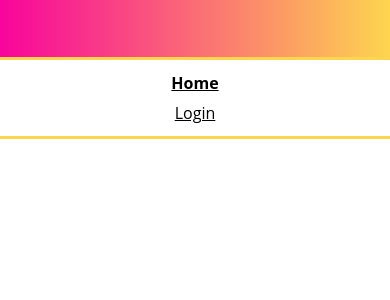
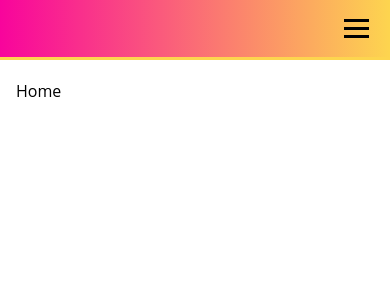
Before and after one commit to tatsurodev/react-styled-components, a React (Create React App) app in the folder styled-components-v5/: page / in a window 390 px wide. Shown: the top 300 px of the page. Built offline with nearby package versions, Linux system fonts and the light colour scheme; a web font is replaced by a local one.

Commit message:
mobileのhamburger menuをtoggle 15

```diff
--- a/styled-components-v5/src/components/common/Header.js
+++ b/styled-components-v5/src/components/common/Header.js
@@ -1,4 +1,4 @@
-import React from 'react'
+import React, { useState } from 'react'
 import styled from 'styled-components'
 import { Link as ReactRouterDomLink, useLocation } from 'react-router-dom'
 
@@ -15,7 +15,7 @@
 `
 
 const Menu = styled.nav`
-  display: block;
+  display: ${(p) => (p.open ? 'block' : 'none')};
   font-family: 'Open Sans';
   position: absolute;
   width: 100%;
@@ -53,12 +53,36 @@
   color: black;
 `
 
+const MobileMenuIcon = styled.div`
+  margin: auto 0 auto auto;
+  width: 25px;
+  min-width: 25px;
+  padding: 5px;
+
+  > div {
+    height: 3px;
+    background: black;
+    margin: 5px 0;
+    width: 100%;
+  }
+
+  @media (min-width: 768px) {
+    display: none;
+  }
+`
+
 export function Header() {
   const { pathname } = useLocation()
+  const [menuOpen, setMenuOpen] = useState(false)
 
   return (
     <HeaderWrapper>
-      <Menu>
+      <MobileMenuIcon onClick={() => setMenuOpen((s) => !s)}>
+        <div />
+        <div />
+        <div />
+      </MobileMenuIcon>
+      <Menu open={menuOpen}>
         <StyledLink to="/" isActive={pathname === '/'}>
           Home
         </StyledLink>
```
Also changed, not shown: 1 other file (tests, documents, lock files or other folders).
